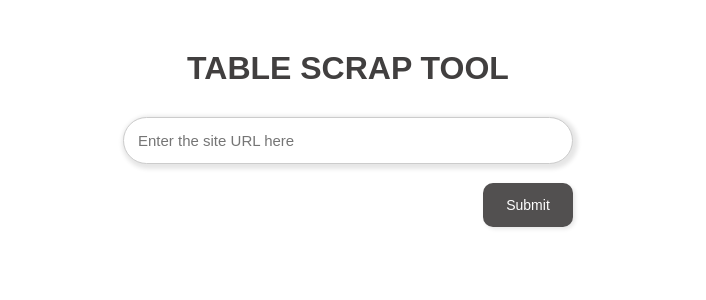
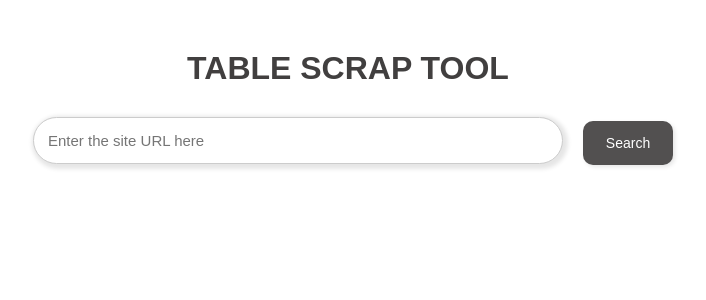
Before and after one commit to onensensy/Table-scrapper, a PHP site: page / in a window 1280 px wide. Shown: the top 300 px of the page, without its empty margins (292-998 px from the left). Run offline with PHP 8.4, Linux system fonts and the light colour scheme.

Commit message:
first commit

```diff
--- a/index.php
+++ b/index.php
@@ -140,13 +140,13 @@ if ($result == true) { ?>
         <div class="heading">
             <h1>TABLE SCRAP TOOL</h1>
         </div>
-        <div>
+        <div class="container">
             <form action="index.php" method="post">
                 <div class="site">
                     <input type='text' id="Site" name='site' value="<?php value(); ?>" placeholder="Enter the site URL here">
                 </div>
                 <div class="submit-btn">
-                    <input type='submit' name='Scrap' value="Submit">
+                    <input type='submit' name='Scrap' value="Search">
                 </div>
             </form>
         </div>
--- a/style.css
+++ b/style.css
@@ -10,9 +10,6 @@ html{
 *{
     margin: 0;
     padding: 0;
-    /* overflow-x: hidden; */
-    /* font-family: sans-serif; */
-    /* border: 1px solid red; */
 }
 
 h1{
@@ -40,8 +37,12 @@ main{
 }
 
 form{
-    width: 470px;
+    display: flex;
+    align-items: center;
+    justify-content: center;
+    width: 600px;
 }
+
 .site{
     padding-bottom: 20px;
     padding-top: 10px;
@@ -50,10 +51,9 @@ form{
 }
 
 .site input{
-    width: 100%;
+    width: 530px;
     border-radius: 29px;
     padding: 14px;
-    width: 100%;
     outline: none;
     border: 1px solid #ccc;
     box-shadow: 2px 2px 4px 3px rgba(0, 0, 0, 0.1);
@@ -66,7 +66,6 @@ color: rgb(104, 103, 103);
 
 .submit-btn{
     padding-left: 10px;
-    position: relative;
 }
 
 .submit-btn input{
@@ -80,11 +79,7 @@ color: rgb(104, 103, 103);
     font-size: 14px;
     box-shadow: 2px 2px 4px rgba(0, 0, 0, 0.1);
     transition: all .2s ease-in;
-    margin-top: 9px;
-    margin-bottom: 18px;
-    position: absolute;
-    right: 10px;
-    top: -10px;
+    margin-top: -5px;
     font-family: sans-serif;
 }
 
@@ -104,7 +99,7 @@ a{
     display: flex;
     align-items: center;
     flex-direction: column;
-    margin-top: 50px;
+    margin-top: 10px;
     width: 700px;
     font-family: sans-serif;
 }
@@ -116,7 +111,6 @@ tr:nth-child(even){
 .record{
     color: #198754 ;
     font-size: 14px;
-    /* font-style: italic; */
     font-weight: 500;
     font-family: sans-serif;
 }
@@ -124,13 +118,11 @@ tr:nth-child(even){
 .rows{
     font-weight: 400;
     font-size: 13px;
-    /* font-weight: 700; */
     font-family: sans-serif;
 }
 
 .columns{
     font-size: 13px;
-    /* font-weight: 700; */
     font-family: sans-serif;
 }
 
```
